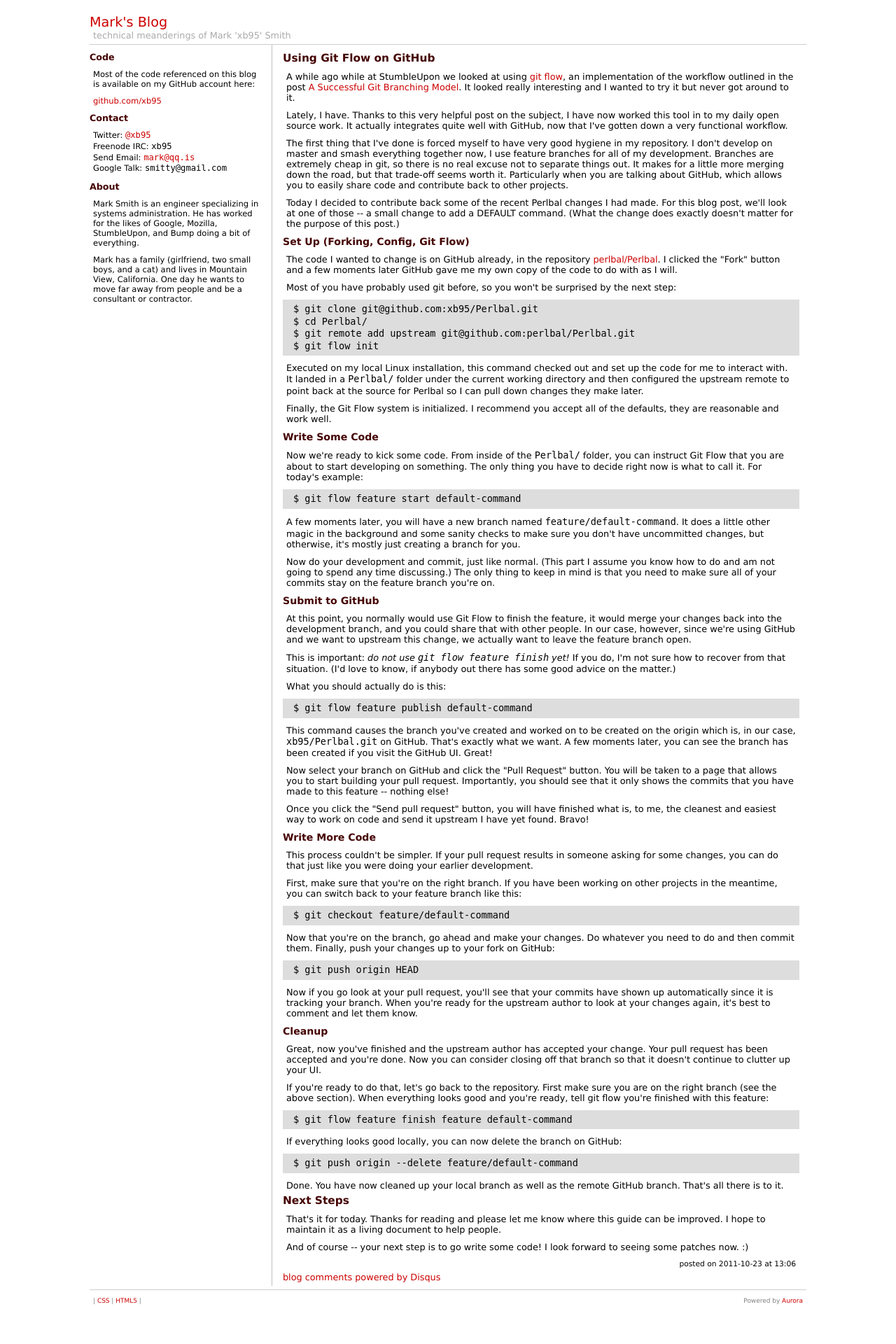
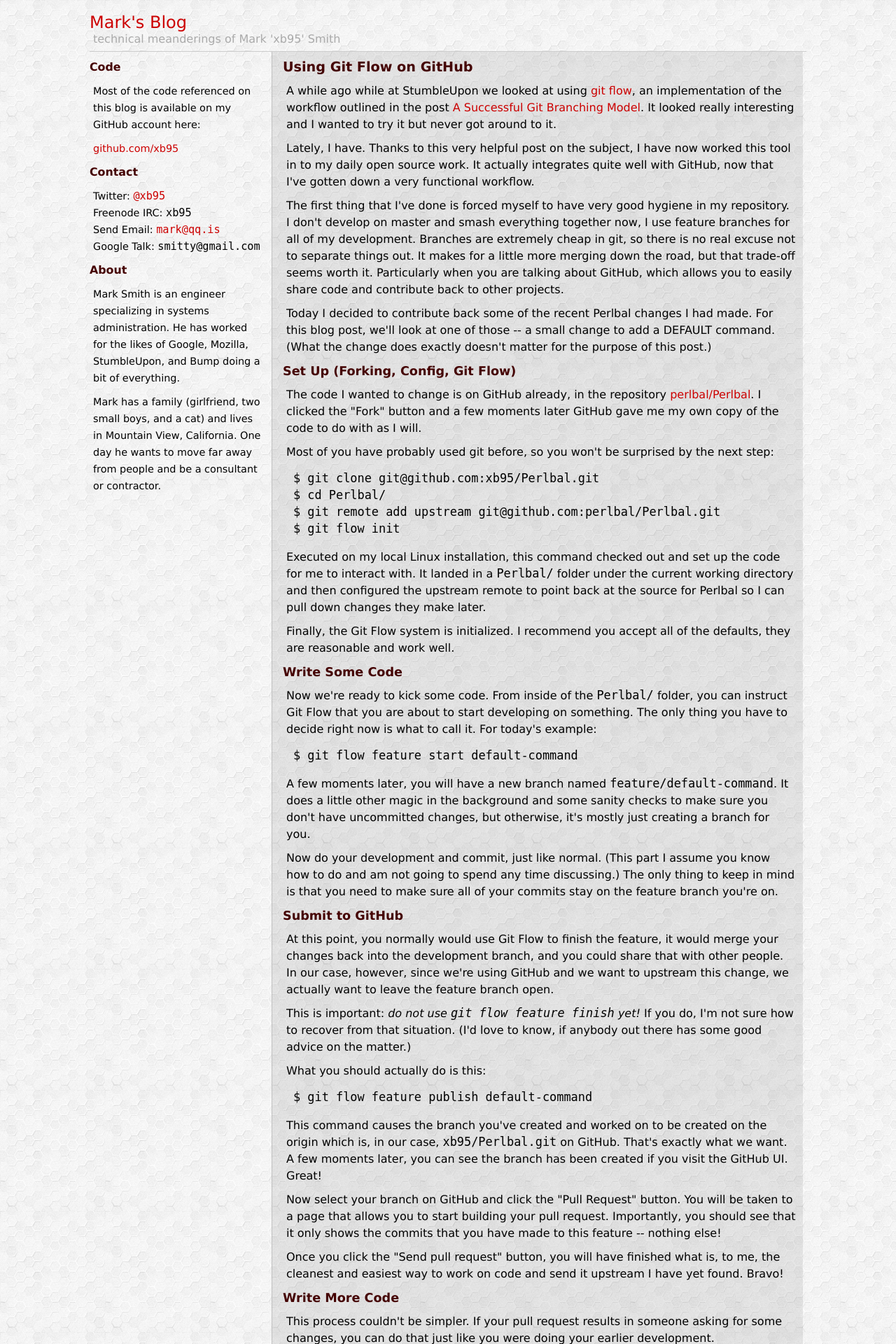
Before and after one commit to zorkian/aurora, a Flask app: a page that uses templates/article.html in a window 1280 px wide. Shown: the top 1920 px of the page at 70% size. Before the commit the page ends 1863 px from the top, so only its background shows below. Run offline with Flask 2, Linux system fonts and the light colour scheme; some libraries are stand-ins or nearby versions.

Commit message:
Fix sorting, update CSS and a background graphic

```diff
--- a/aurora/core.py
+++ b/aurora/core.py
@@ -45,7 +45,7 @@
             self.by_date[yr][mo].append(art)
 
         # Do a bunch of sorting.
-        self.by_recent.sort()
+        self.by_recent.sort(reverse=True)
         for yr in self.by_date:
             for mo in self.by_date[yr]:
                 self.by_date[yr][mo].sort()
--- a/static/css/aurora.css
+++ b/static/css/aurora.css
@@ -7,7 +7,9 @@
 
 body {
     font-family: verdana, helvetica, sans-serif;
-    font-size: 0.8em;
+    font-size: 1.0em;
+    line-height: 1.5em;
+    background-image:url('../hexellence.png');
 }
 * {
     margin: 0px;
@@ -90,6 +92,7 @@
     margin: 0px 5px 5px 260px;
     padding: 10px 5px 5px 15px;
     border-left: 1px solid silver;
+    background-color: rgba(0, 0, 0, 0.08);
 }
 p {
     color: black;
@@ -99,7 +102,7 @@
     padding: 5px 5px 5px 15px;
     margin: 5px 0px 5px 0px;
     font-size: 1.0em;
-    background-color: #ddd;
+    overflow: auto;
 }
 code {
     font-size: 1.3em;
```
Also changed, not shown: static/hexellence.png (added).
